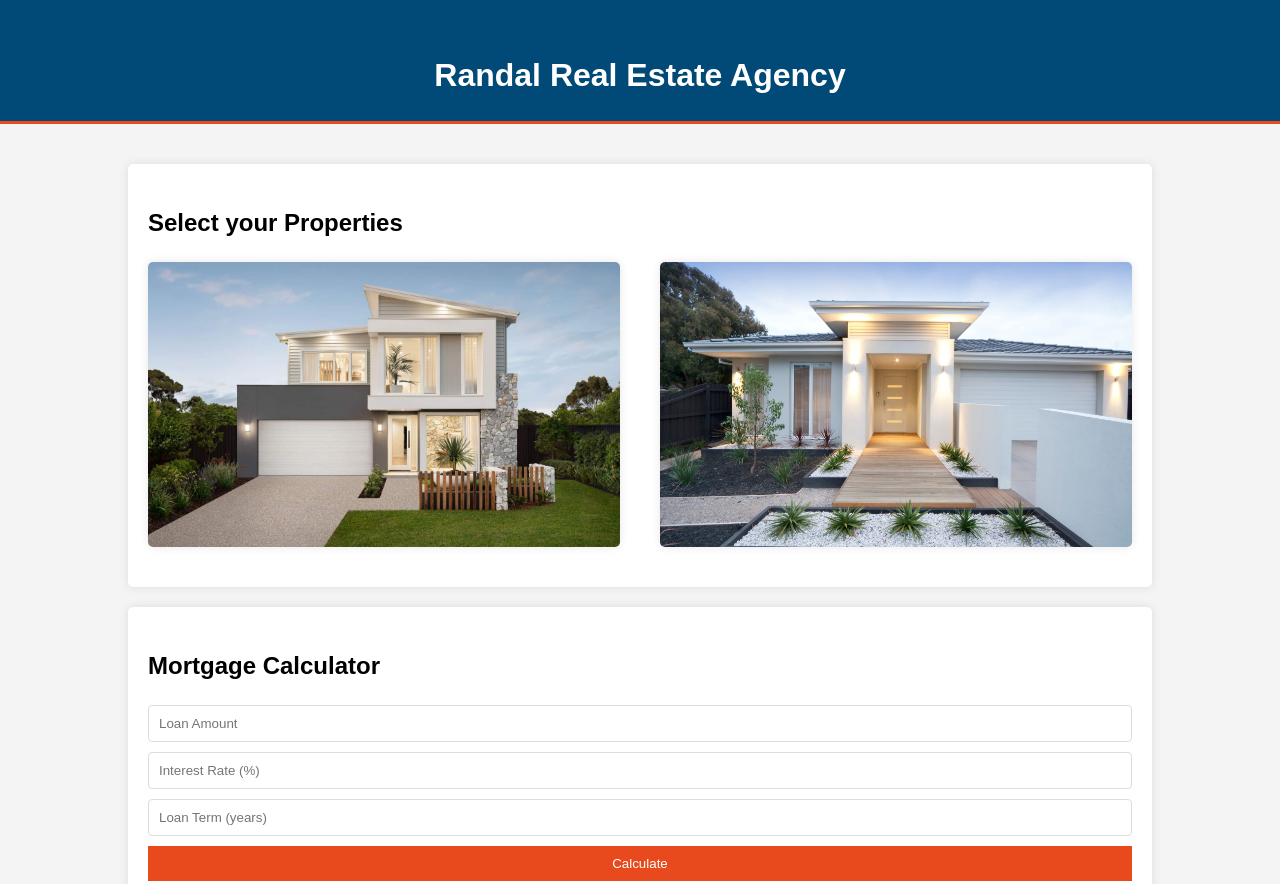
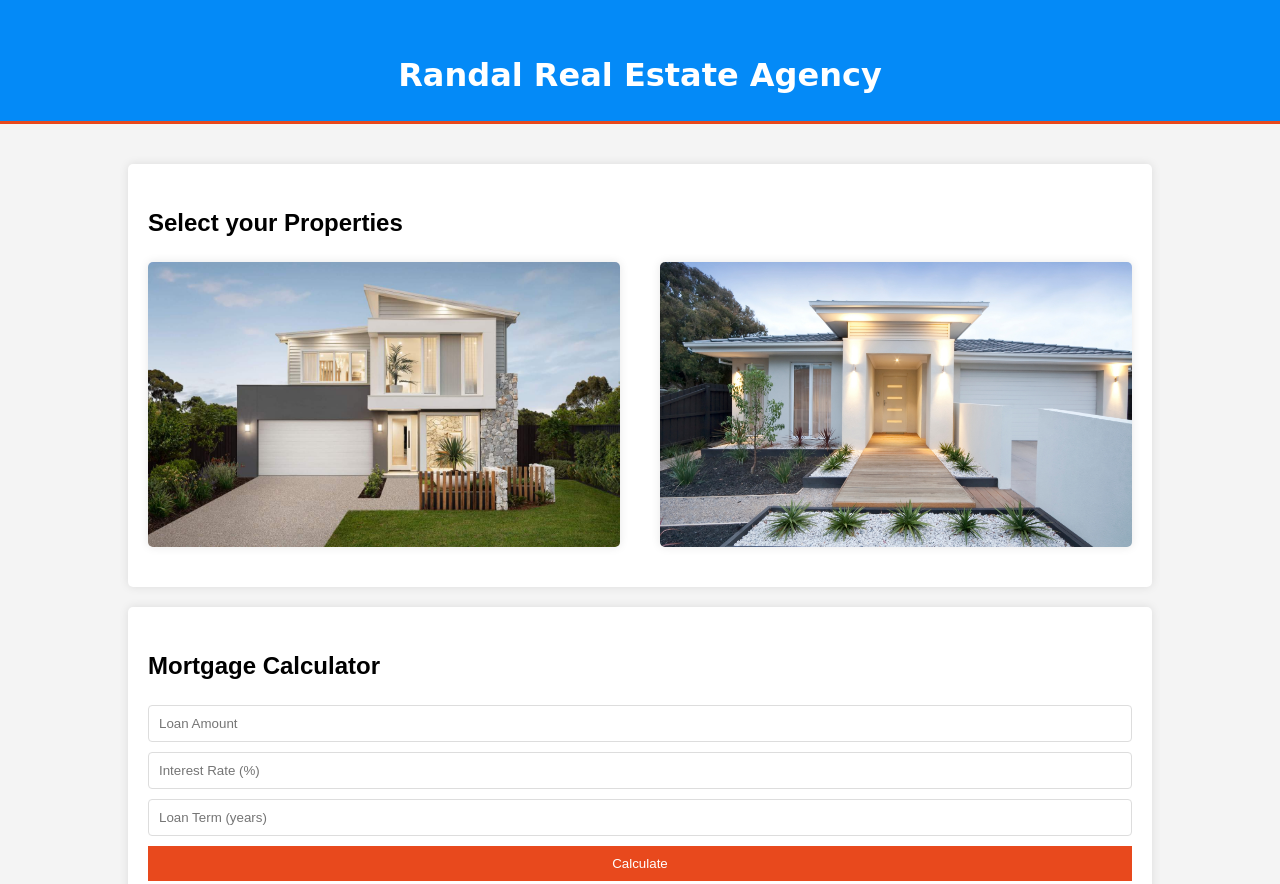
Before and after one commit to randal502/randal502.github.io, a plain HTML site: page index.html in a window 1280 px wide. Shown: the top 884 px of the page. Drawn offline with Linux system fonts and the light colour scheme.

Commit message:
Add files via upload

```diff
--- a/index.html
+++ b/index.html
@@ -6,7 +6,7 @@
     <title>Randal Real Estate Agency</title>
     <style>
         body {
-            font-family: Arial, sans-serif;
+            font-family: Arial, Helvetica, sans-serif;
             line-height: 1.6;
             margin: 0;
             padding: 0;
@@ -17,9 +17,12 @@
             margin: auto;
             overflow: hidden;
             padding: 20px;
+
         }
         header {
-            background: #014976;
+            /*font-family: Snell Roundhand, cursive;*/
+            font-family: Lucida handwriting, cursive;
+            background: #048af7;
             color: #ffffff;
             padding-top: 30px;
             min-height: 70px;
```
